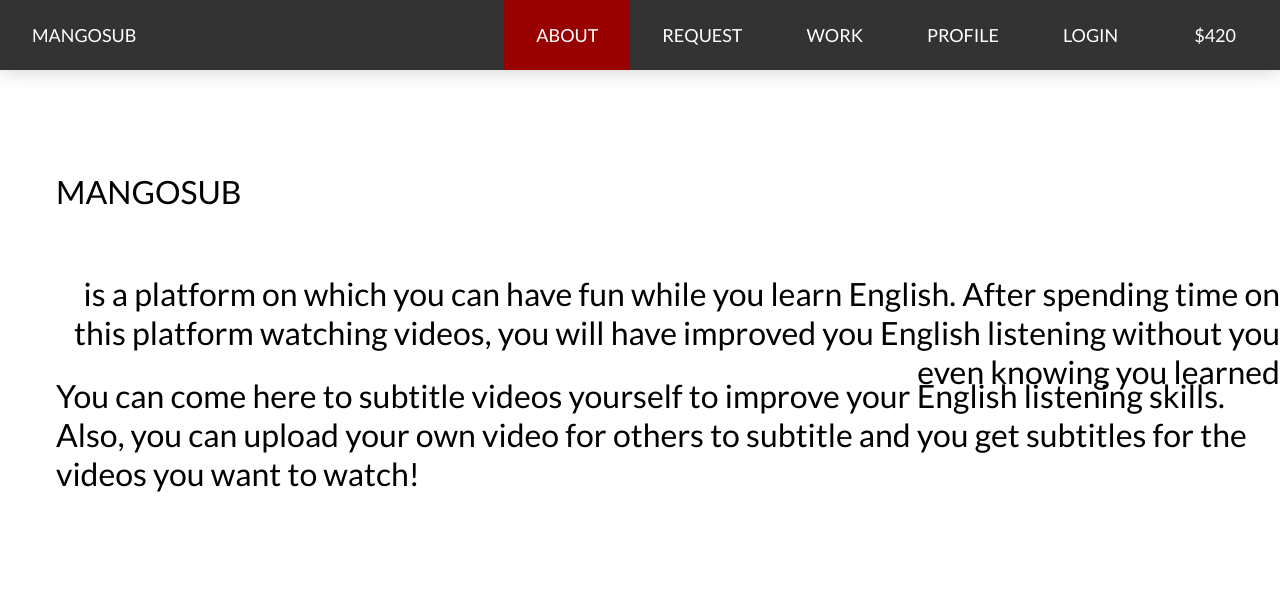
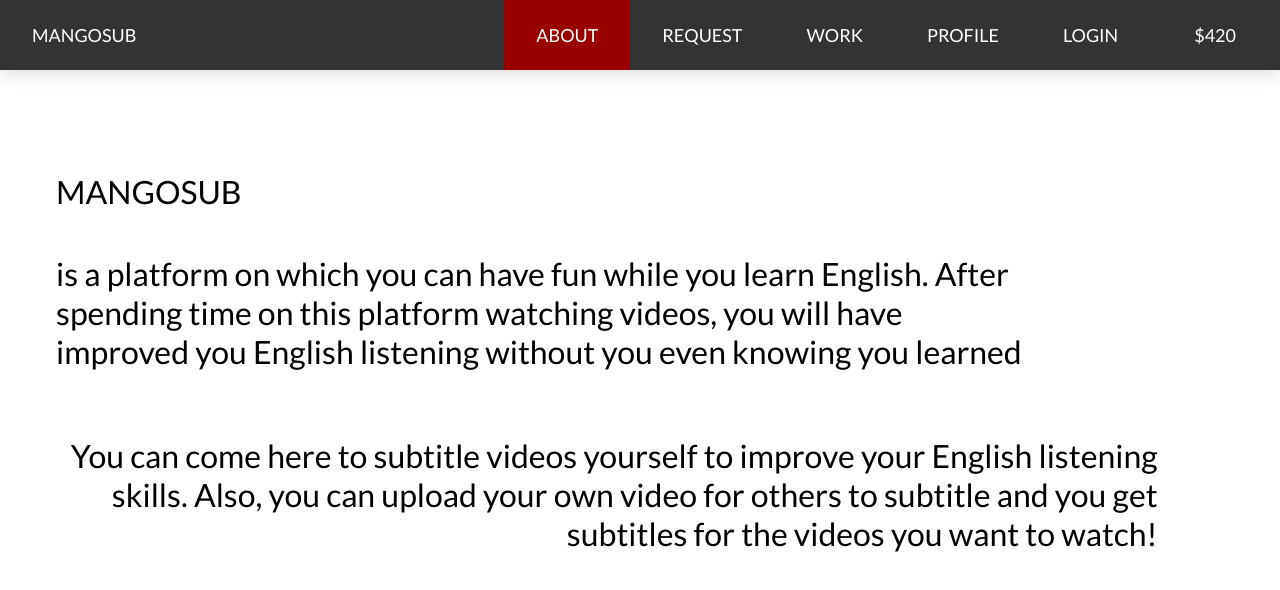
Before and after one commit to mangosub/mangosub.github.io, a plain HTML site: page index.html in a window 1280 px wide. Drawn offline with Linux system fonts and the light colour scheme; files that its build step writes are made by us from their sources.

Commit message:
Update index.html

```diff
--- a/index.html
+++ b/index.html
@@ -139,12 +139,11 @@ span.psw {
 		<li><a href="index.html" class="hov active">ABOUT</a></li>
 	</ul>
 	<div style = "position: fixed; top: 30%; left: 20%; margin-top: -100px; margin-left: -200px;">
-		<p style = "height: 70px; width: 100px; text-align: left; font-size: 200%;"> MANGOSUB </p>
+		<p style = "height: 50px; width: 100%; text-align: left; font-size: 200%;"> MANGOSUB</p>
 
-		<p style = "height: 70px; width: 100%; text-align: right; font-size: 200%;">is a platform on which you can have fun while you learn English. After spending time on this platform watching videos, you will have improved you English listening without you even knowing you learned</p>
+		<p style = "height: 150px; width: 80%; text-align: left; font-size: 200%;">is a platform on which you can have fun while you learn English. After spending time on this platform watching videos, you will have improved you English listening without you even knowing you learned</p>
 
-		<p style = "height: 70px; width: 100%; text-align: left; font-size: 200%;">You can come here to subtitle videos yourself to improve your English listening skills. Also, you can upload your own video for others to subtitle and you get subtitles for the videos you want to watch!</p>
-
+		<p style = "height: 70px; width: 90%; text-align: right; font-size: 200%;">You can come here to subtitle videos yourself to improve your English listening skills. Also, you can upload your own video for others to subtitle and you get subtitles for the videos you want to watch!</p>
 	</div>
 	<div id = "id01" class = "modal">
   		<form class="modal-content animate" action="/profile_page.php">
```
